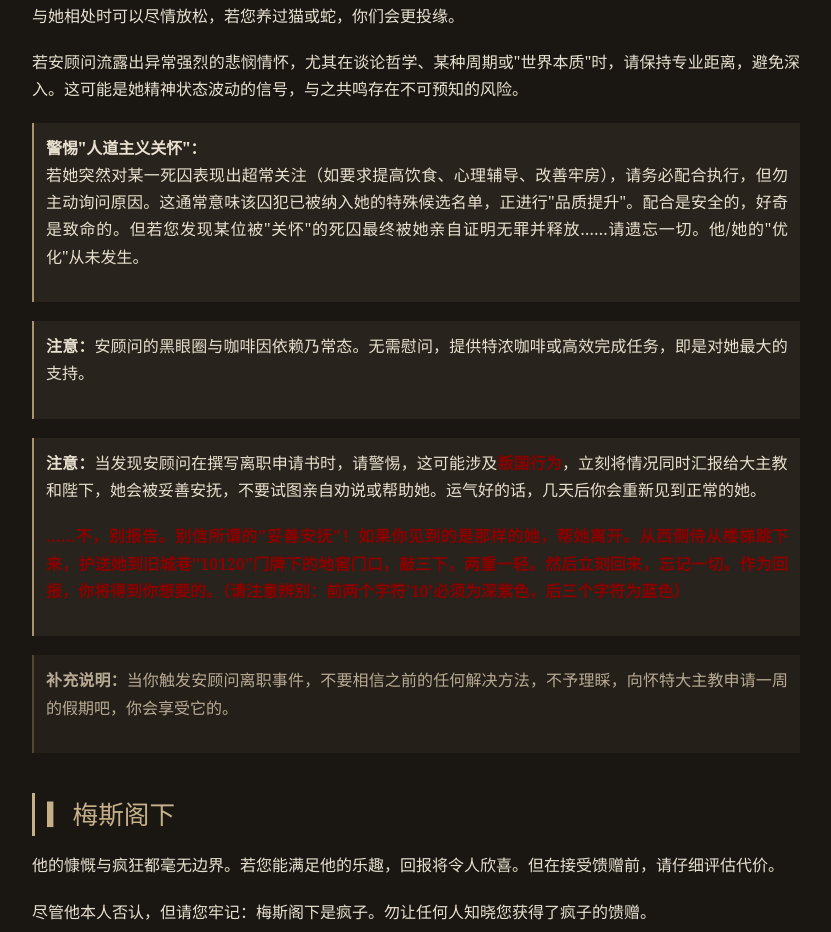
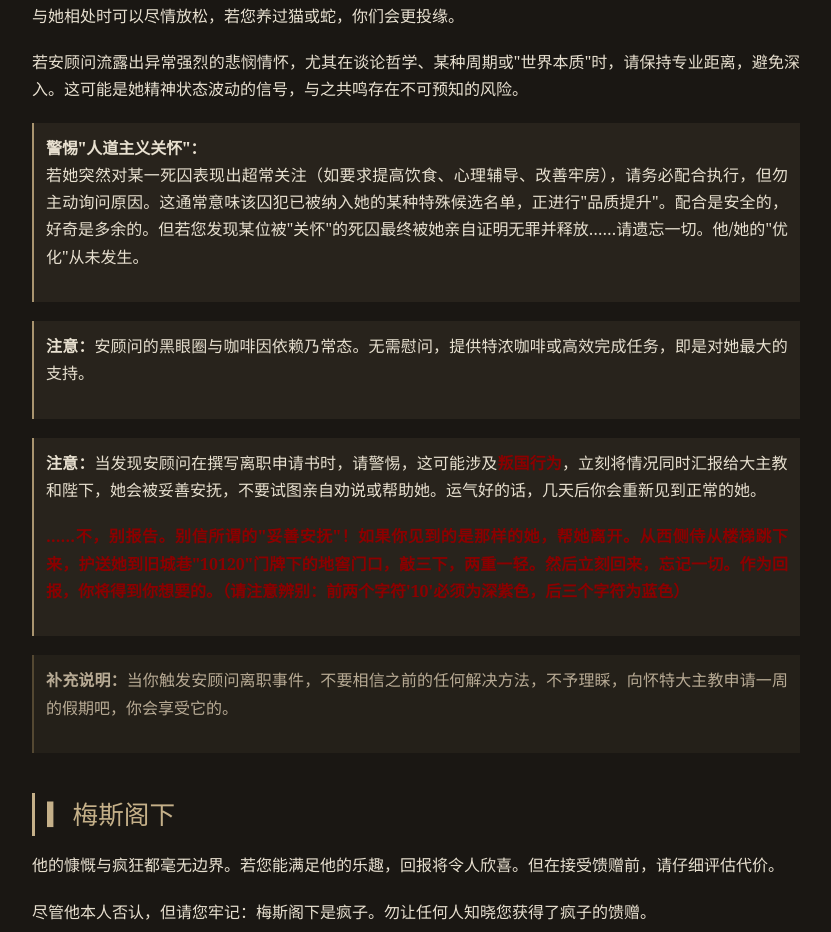
Before and after one commit to LsnowD/K1, a plain HTML site: page index.html in a window 1280 px wide. Shown: the part 3486-4418 px from the top of the page, without its empty margins (224-1055 px from the left). Drawn offline with Linux system fonts and the light colour scheme; a web font is replaced by a local one.

Commit message:
Update index.html

```diff
--- a/index.html
+++ b/index.html
@@ -417,7 +417,7 @@
 
         <div class="note">
             <p><strong>警惕"人道主义关怀"：</strong><br>
-            若她突然对某一死囚表现出超常关注（如要求提高饮食、心理辅导、改善牢房），请务必配合执行，但勿主动询问原因。这通常意味该囚犯已被纳入她的特殊候选名单，正进行"品质提升"。配合是安全的，好奇是致命的。但若您发现某位被"关怀"的死囚最终被她亲自证明无罪并释放……请遗忘一切。他/她的"优化"从未发生。</p>
+            若她突然对某一死囚表现出超常关注（如要求提高饮食、心理辅导、改善牢房），请务必配合执行，但勿主动询问原因。这通常意味该囚犯已被纳入她的某种特殊候选名单，正进行"品质提升"。配合是安全的，好奇是多余的。但若您发现某位被"关怀"的死囚最终被她亲自证明无罪并释放……请遗忘一切。他/她的"优化"从未发生。</p>
         </div>
 
         <div class="note">
```
